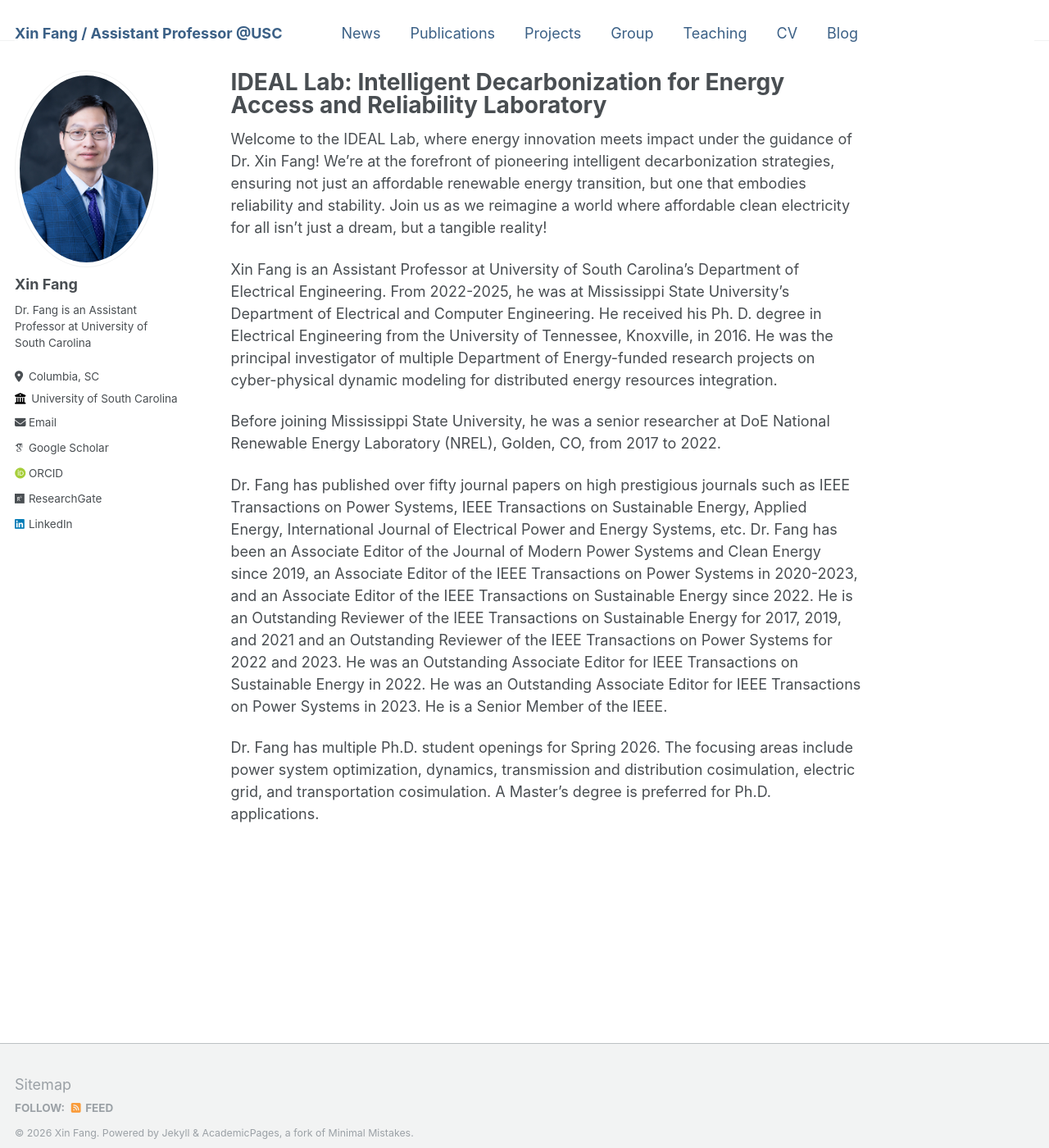
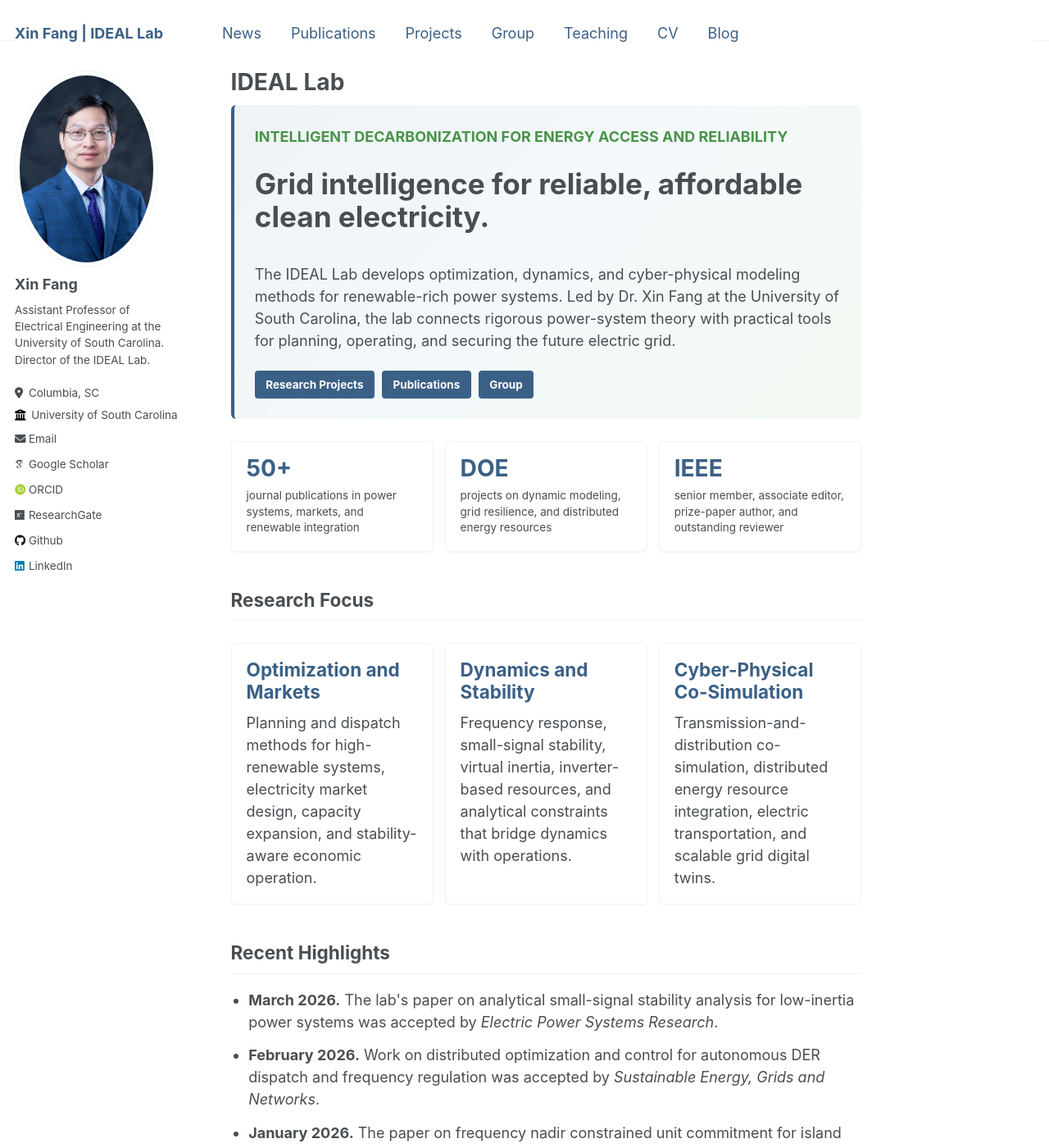
Before and after one commit to XinFang88/xinfang88.github.io, a Jekyll site: the page built from _pages/about.md, in a window 1280 px wide and 1400 px high. Shown: the whole window at 82% size. Built offline with Jekyll 4.4.1, drawn with Linux system fonts in a browser that asks for light colours; some web fonts are replaced; some of the changed text lies outside the part shown.

Commit message:
improvement

```diff
--- a/_config.yml
+++ b/_config.yml
@@ -8,10 +8,10 @@
 
 # Basic Site Settings
 locale                   : "en-US"
-title                    : "Xin Fang / Assistant Professor @USC"
+title                    : "Xin Fang | IDEAL Lab"
 title_separator          : "-"
 name                     : &name "Xin Fang"
-description              : &description "Assistant Professor at EE USC"
+description              : &description "Power systems, grid dynamics, optimization, and intelligent decarbonization at the University of South Carolina."
 URL                      : "https://xinfang88.github.io" # the base hostname & protocol for your site e.g. "https://mmistakes.github.io"
 baseurl                  : "" # the subpath of your site, e.g. "/blog"
 repository               : "https://github.com/XinFang88/xinfang88.github.io"
@@ -24,7 +24,7 @@ author:
   avatar           : "xf51.jpeg"
   name             : "Xin Fang"
   pronouns         : # example: "she/her"
-  bio              : "Dr. Fang is an Assistant Professor at University of South Carolina"
+  bio              : "Assistant Professor of Electrical Engineering at the University of South Carolina. Director of the IDEAL Lab."
   location         : "Columbia, SC"
   employer         : "University of South Carolina"
   uri              : # URL
@@ -40,7 +40,8 @@ author:
 
 
   # Social media
-  linkedin         : "https://www.linkedin.com/in/xin-fang-82b90646/"
+  linkedin         : "xin-fang-82b90646"
+  github           : "XinFang88"
 
 
 
--- a/_pages/about.md
+++ b/_pages/about.md
@@ -1,18 +1,70 @@
 ---
 permalink: /
-title: "IDEAL Lab: Intelligent Decarbonization for Energy Access and Reliability Laboratory"
+title: "IDEAL Lab"
 author_profile: true
 redirect_from:
   - /about/
   - /about.html
 ---
 
-Welcome to the IDEAL Lab, where energy innovation meets impact under the guidance of Dr. Xin Fang! We're at the forefront of pioneering intelligent decarbonization strategies, ensuring not just an affordable renewable energy transition, but one that embodies reliability and stability. Join us as we reimagine a world where affordable clean electricity for all isn't just a dream, but a tangible reality!
+<section class="home-hero">
+  <p class="home-kicker">Intelligent Decarbonization for Energy Access and Reliability</p>
+  <h2>Grid intelligence for reliable, affordable clean electricity.</h2>
+  <p>The IDEAL Lab develops optimization, dynamics, and cyber-physical modeling methods for renewable-rich power systems. Led by Dr. Xin Fang at the University of South Carolina, the lab connects rigorous power-system theory with practical tools for planning, operating, and securing the future electric grid.</p>
+  <div class="home-actions">
+    <a class="btn btn--primary" href="{{ '/projects/' | relative_url }}">Research Projects</a>
+    <a class="btn" href="{{ '/publications/' | relative_url }}">Publications</a>
+    <a class="btn" href="{{ '/group/' | relative_url }}">Group</a>
+  </div>
+</section>
 
-Xin Fang is an Assistant Professor at University of South Carolina's Department of Electrical Engineering. From 2022-2025, he was at Mississippi State University's Department of Electrical and Computer Engineering. He received his Ph. D. degree in Electrical Engineering from the University of Tennessee, Knoxville, in 2016. He was the principal investigator of multiple Department of Energy-funded research projects on cyber-physical dynamic modeling for distributed energy resources integration.
+<div class="home-stats" aria-label="IDEAL Lab quick facts">
+  <div class="home-stat">
+    <strong>50+</strong>
+    <span>journal publications in power systems, markets, and renewable integration</span>
+  </div>
+  <div class="home-stat">
+    <strong>DOE</strong>
+    <span>projects on dynamic modeling, grid resilience, and distributed energy resources</span>
+  </div>
+  <div class="home-stat">
+    <strong>IEEE</strong>
+    <span>senior member, associate editor, prize-paper author, and outstanding reviewer</span>
+  </div>
+</div>
 
-Before joining Mississippi State University, he was a senior researcher at DoE National Renewable Energy Laboratory (NREL), Golden, CO, from 2017 to 2022.
+## Research Focus
 
-Dr. Fang has published over fifty journal papers on high prestigious journals such as IEEE Transactions on Power Systems, IEEE Transactions on Sustainable Energy, Applied Energy, International Journal of Electrical Power and Energy Systems, etc. Dr. Fang has been an Associate Editor of the Journal of Modern Power Systems and Clean Energy since 2019, an Associate Editor of the IEEE Transactions on Power Systems in 2020-2023, and an Associate Editor of the IEEE Transactions on Sustainable Energy since 2022. He is an Outstanding Reviewer of the IEEE Transactions on Sustainable Energy for 2017, 2019, and 2021 and an Outstanding Reviewer of the IEEE Transactions on Power Systems for 2022 and 2023. He was an Outstanding Associate Editor for IEEE Transactions on Sustainable Energy in 2022. He was an Outstanding Associate Editor for IEEE Transactions on Power Systems in 2023. He is a Senior Member of the IEEE.
+<div class="home-card-grid">
+  <section class="home-card">
+    <h3>Optimization and Markets</h3>
+    <p>Planning and dispatch methods for high-renewable systems, electricity market design, capacity expansion, and stability-aware economic operation.</p>
+  </section>
+  <section class="home-card">
+    <h3>Dynamics and Stability</h3>
+    <p>Frequency response, small-signal stability, virtual inertia, inverter-based resources, and analytical constraints that bridge dynamics with operations.</p>
+  </section>
+  <section class="home-card">
+    <h3>Cyber-Physical Co-Simulation</h3>
+    <p>Transmission-and-distribution co-simulation, distributed energy resource integration, electric transportation, and scalable grid digital twins.</p>
+  </section>
+</div>
 
-Dr. Fang has multiple Ph.D. student openings for Spring 2026. The focusing areas include power system optimization, dynamics, transmission and distribution cosimulation, electric grid, and transportation cosimulation. A Master's degree is preferred for Ph.D. applications.
+## Recent Highlights
+
+<ul class="home-highlight-list">
+  <li><strong>March 2026.</strong> The lab's paper on analytical small-signal stability analysis for low-inertia power systems was accepted by <em>Electric Power Systems Research</em>.</li>
+  <li><strong>February 2026.</strong> Work on distributed optimization and control for autonomous DER dispatch and frequency regulation was accepted by <em>Sustainable Energy, Grids and Networks</em>.</li>
+  <li><strong>January 2026.</strong> The paper on frequency nadir constrained unit commitment for island power systems was selected as one of two best papers in <em>IEEE Open Access Journal of Power and Energy</em> in 2025.</li>
+  <li><strong>August 2025.</strong> Dr. Fang joined the University of South Carolina Department of Electrical Engineering.</li>
+</ul>
+
+## About Dr. Fang
+
+Xin Fang is an Assistant Professor in the Department of Electrical Engineering at the University of South Carolina. From 2022 to 2025, he was an Assistant Professor in the Department of Electrical and Computer Engineering at Mississippi State University. Before that, he was a senior researcher at the U.S. Department of Energy's National Renewable Energy Laboratory (NREL) in Golden, Colorado, from 2017 to 2022. He received his Ph.D. in Electrical Engineering from the University of Tennessee, Knoxville, in 2016.
+
+Dr. Fang has published more than 50 journal papers in venues including <em>IEEE Transactions on Power Systems</em>, <em>IEEE Transactions on Sustainable Energy</em>, <em>Applied Energy</em>, and <em>International Journal of Electrical Power and Energy Systems</em>. He serves as an Associate Editor for <em>IEEE Transactions on Sustainable Energy</em> and the <em>Journal of Modern Power Systems and Clean Energy</em>, and he served as an Associate Editor for <em>IEEE Transactions on Power Systems</em> from 2020 to 2023. He is a Senior Member of the IEEE.
+
+## Joining The Lab
+
+Prospective Ph.D. students interested in power system optimization, dynamics, transmission and distribution co-simulation, grid resilience, and electric-grid/transportation co-simulation are encouraged to contact Dr. Fang. A master's degree is preferred for Ph.D. applicants.
--- a/assets/css/main.scss
+++ b/assets/css/main.scss
@@ -39,3 +39,110 @@
 @import "vendor/font-awesome/brands";
 @import "vendor/magnific-popup/magnific-popup";
 @import "print";
+
+/* Homepage enhancements
+   ========================================================================== */
+
+.home-hero {
+  margin: 0 0 1.5em;
+  padding: 1.4em;
+  border-left: 4px solid $primary-color;
+  border-radius: 6px;
+  background: linear-gradient(135deg, rgba($primary-color, 0.08), rgba($info-color, 0.07) 48%, rgba($success-color, 0.08));
+
+  h2 {
+    margin: 0 0 0.5em;
+    font-size: $type-size-2;
+    line-height: 1.15;
+    letter-spacing: 0;
+  }
+
+  p {
+    max-width: 50rem;
+  }
+}
+
+.home-kicker {
+  margin-bottom: 0.5em;
+  color: mix(#000, $success-color, 25%);
+  font-family: $sans-serif;
+  font-size: $type-size-6;
+  font-weight: 700;
+  letter-spacing: 0;
+  text-transform: uppercase;
+}
+
+.home-actions {
+  display: flex;
+  flex-wrap: wrap;
+  gap: 0.5rem;
+  margin-top: 1em;
+
+  .btn {
+    margin: 0;
+    text-decoration: none;
+  }
+}
+
+.home-stats,
+.home-card-grid {
+  display: grid;
+  grid-template-columns: repeat(auto-fit, minmax(12rem, 1fr));
+  gap: 0.75rem;
+  margin: 1.5em 0;
+}
+
+.home-stat,
+.home-card {
+  padding: 1rem;
+  border: 1px solid $border-color;
+  border-radius: 6px;
+  background: #fff;
+  box-shadow: 0 1px 2px rgba(#000, 0.05);
+}
+
+.home-stat {
+  strong {
+    display: block;
+    margin-bottom: 0.35em;
+    color: $primary-color;
+    font-size: $type-size-3;
+    line-height: 1;
+  }
+
+  span {
+    display: block;
+    font-size: $type-size-6;
+    line-height: 1.45;
+  }
+}
+
+.home-card {
+  h3 {
+    margin-top: 0;
+    color: $primary-color;
+    font-size: $type-size-4;
+  }
+
+  p:last-child {
+    margin-bottom: 0;
+  }
+}
+
+.home-highlight-list {
+  padding-left: 1.2em;
+
+  li {
+    margin-bottom: 0.75em;
+  }
+}
+
+@include breakpoint(max-width $small) {
+  .home-hero {
+    padding: 1rem;
+
+    h2 {
+      font-size: $type-size-3;
+    }
+  }
+}
```
Also changed, not shown: 3 other files.
